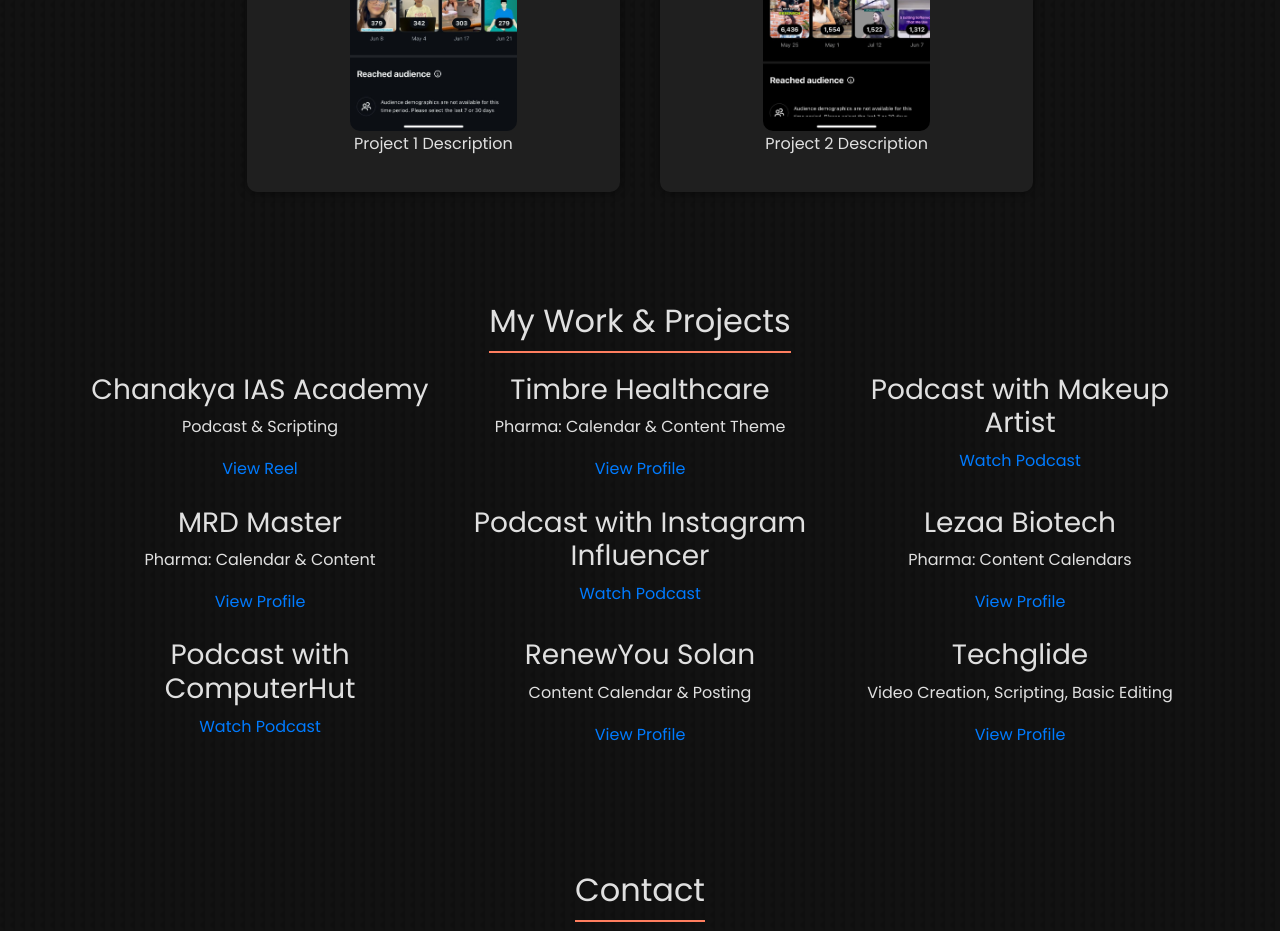
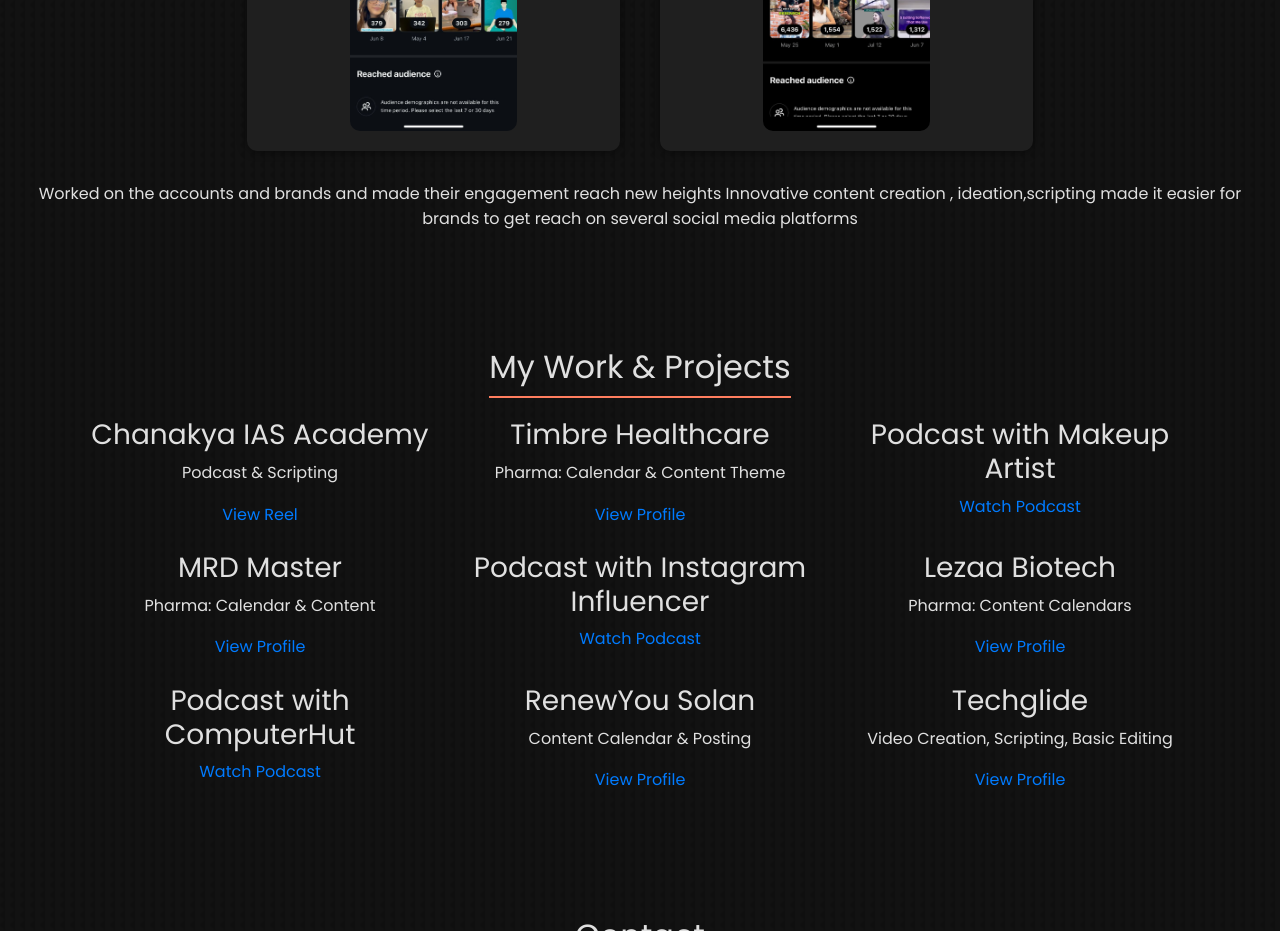
Before and after one commit to ShubhamBisht2004/Taniya, a plain HTML site: page index.html in a window 1280 px wide. Shown: the part 1700-2631 px from the top of the page. Drawn offline with nearby package versions, Linux system fonts and the light colour scheme.

Commit message:
Update index.html

```diff
--- a/index.html
+++ b/index.html
@@ -83,12 +83,14 @@
         <div class="portfolio-items">
             <div class="item">
                 <img src="assets/images/a7194d83-f6c2-4145-a26c-bc404580bde3.jpeg" alt="Project 1">
-                <p>Project 1 Description</p>
+
             </div>
             <div class="item">
                 <img src="assets/images/bb5f9e5f-33c6-4f9b-bfb7-bad4a1c8349c.jpeg" alt="Project 2">
-                <p>Project 2 Description</p>
+
             </div>
+            <p>Worked on the accounts and brands and made their engagement reach new heights
+Innovative content creation , ideation,scripting made it easier for brands to get reach on several social media platforms</p>
         </div>
     </section>
 <!--
```
